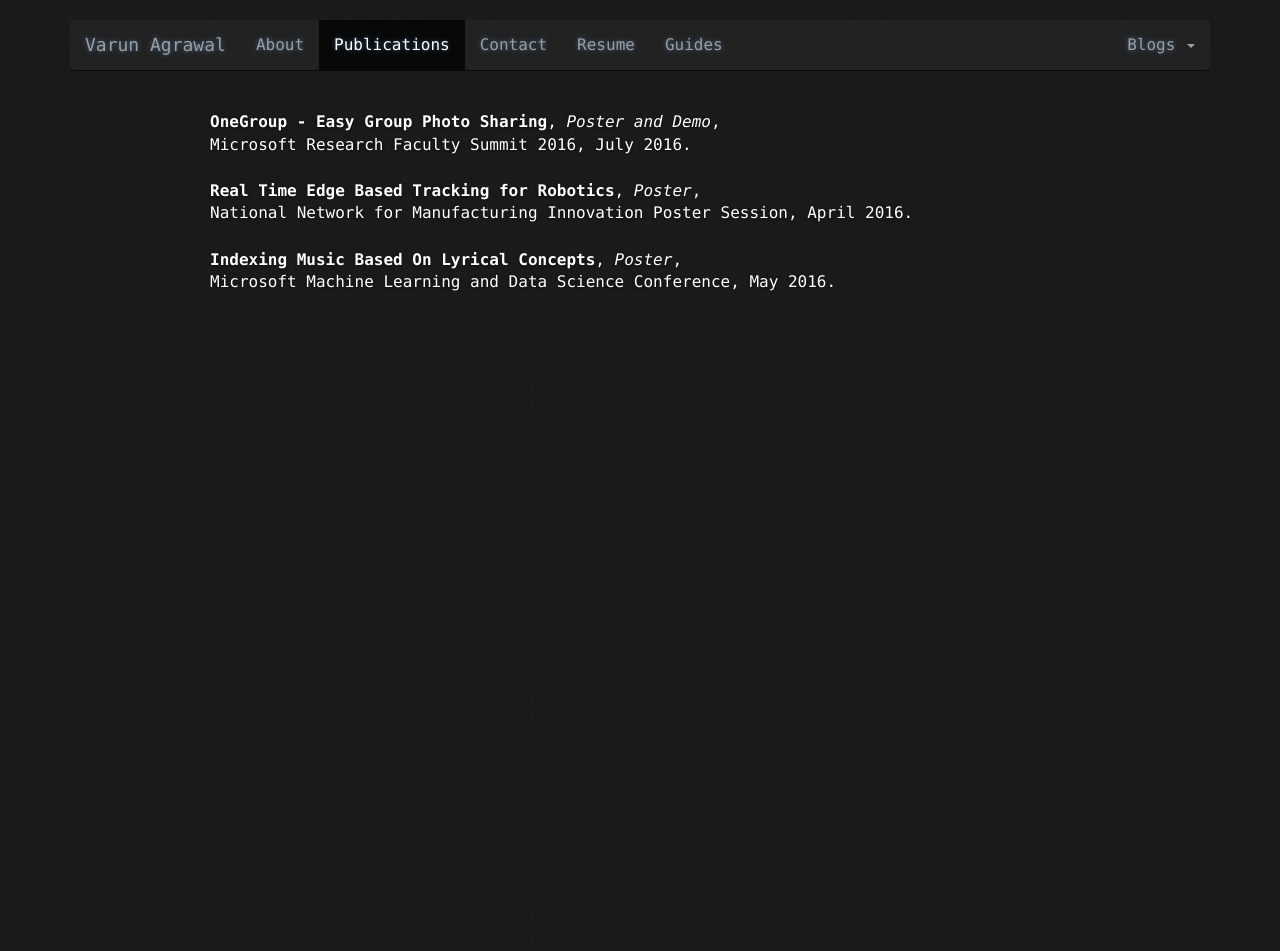
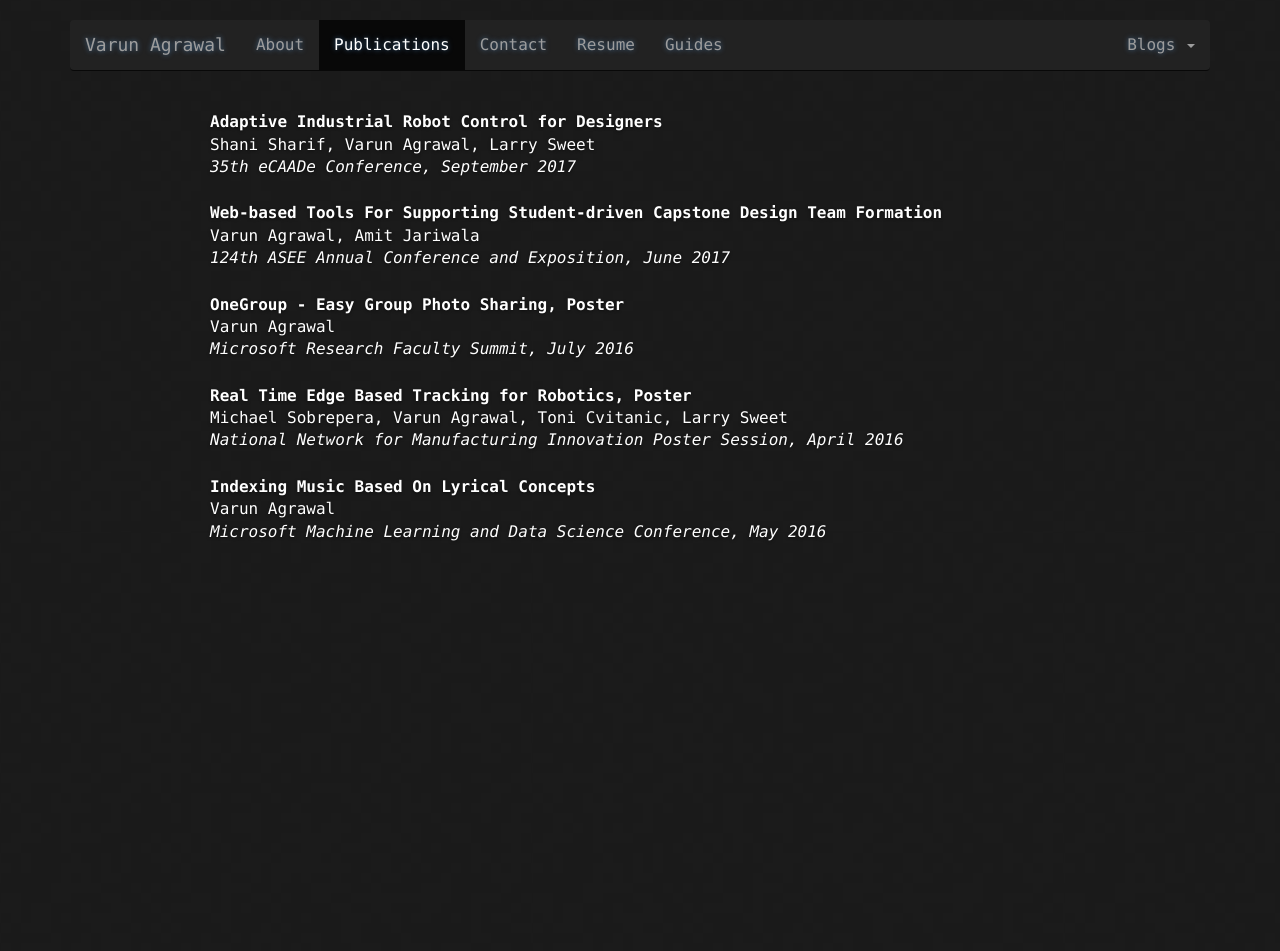
Before and after one commit to varunagrawal/varunagrawal.github.io, a Jekyll site: the page built from publications.html, in a window 1280 px wide. Built offline with Jekyll 4.4.1, drawn with Linux system fonts in a browser that asks for light colours; nearby versions of some CDN libraries.

Commit message:
publications now in a yml data file

```diff
--- /dev/null
+++ b/_data/publications.yml
@@ -0,0 +1,21 @@
+- title: Adaptive Industrial Robot Control for Designers
+  authors: Shani Sharif, Varun Agrawal, Larry Sweet
+  venue: 35th eCAADe Conference, September 2017
+
+- title: Web-based Tools For Supporting Student-driven Capstone Design Team Formation
+  authors: Varun Agrawal, Amit Jariwala
+  venue: 124th ASEE Annual Conference and Exposition, June 2017
+
+- title: OneGroup - Easy Group Photo Sharing
+  authors: Varun Agrawal
+  type: Poster
+  venue: Microsoft Research Faculty Summit, July 2016
+
+- title: Real Time Edge Based Tracking for Robotics
+  authors: Michael Sobrepera, Varun Agrawal, Toni Cvitanic, Larry Sweet
+  type: Poster
+  venue: National Network for Manufacturing Innovation Poster Session, April 2016
+
+- title: Indexing Music Based On Lyrical Concepts
+  authors: Varun Agrawal
+  venue: Microsoft Machine Learning and Data Science Conference, May 2016
--- a/publications.html
+++ b/publications.html
@@ -11,18 +11,16 @@ permalink: /publications/
     </div>
 
     <ul class="inner cover">
+        {% for paper in site.data.publications %}
         <li>
-            <b>OneGroup - Easy Group Photo Sharing</b>, <i>Poster and Demo</i>,<br/> Microsoft Research Faculty Summit 2016, July 2016.
+            <b>{{paper.title}}{% if paper.type %}, {{paper.type}}{% endif %}</b>
+            <br/>
+            {{paper.authors}}
+            <br/>
+            <i>{{paper.venue}}</i>
         </li>
         <br/>
-        <li>
-            <b>Real Time Edge Based Tracking for Robotics</b>, <i>Poster</i>,<br/> National Network for Manufacturing Innovation Poster Session, April 2016.
-        </li>
-        <br/>
-        <li>
-            <b>Indexing Music Based On Lyrical Concepts</b>, <i>Poster</i>, <br/>Microsoft Machine Learning and Data Science Conference, May 2016.
-        </li>
-
+        {% endfor %}
     </ul>
 
 
```
